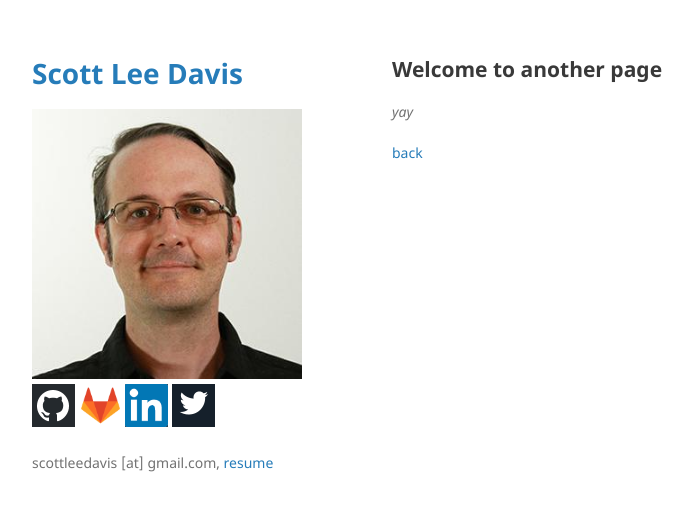
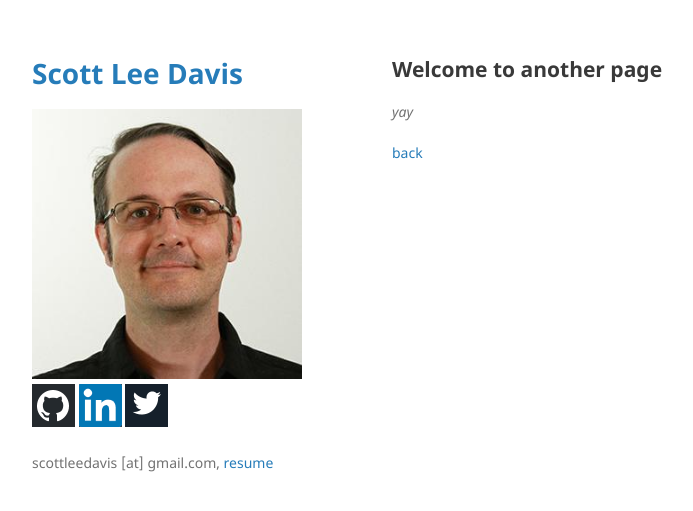
Before and after one commit to scottleedavis/scottleedavis.github.io, a Jekyll site: the page built from another-page.md, in a window 1280 px wide. Shown: the top 511 px of the page, without its empty margins (178-871 px from the left). Built offline with Jekyll 4.4.1, drawn with Linux system fonts in a browser that asks for light colours; our own code applies the rules of GitHub Pages for plain Markdown files.

Commit message:
remove gitlab

```diff
--- a/_layouts/default.html
+++ b/_layouts/default.html
@@ -21,7 +21,6 @@
         {% endif %}
         <p class="view">
           <a href="{{ site.github.owner_url }}"><img width="43px" src="/assets/img/github.png"></a>
-          <a href="https://gitlab.com/scottleedavis"><img width="43px" src="/assets/img/gitlab.png"></a>
           <a href="https://www.linkedin.com/in/skawtus/"><img width="43px" src="/assets/img/linkedin.png"></a>
           <a href="https://twitter.com/skawtus"><img width="43px" src="/assets/img/twitter.png"></a>
         </p>
```
Also changed, not shown: 2 other files.
